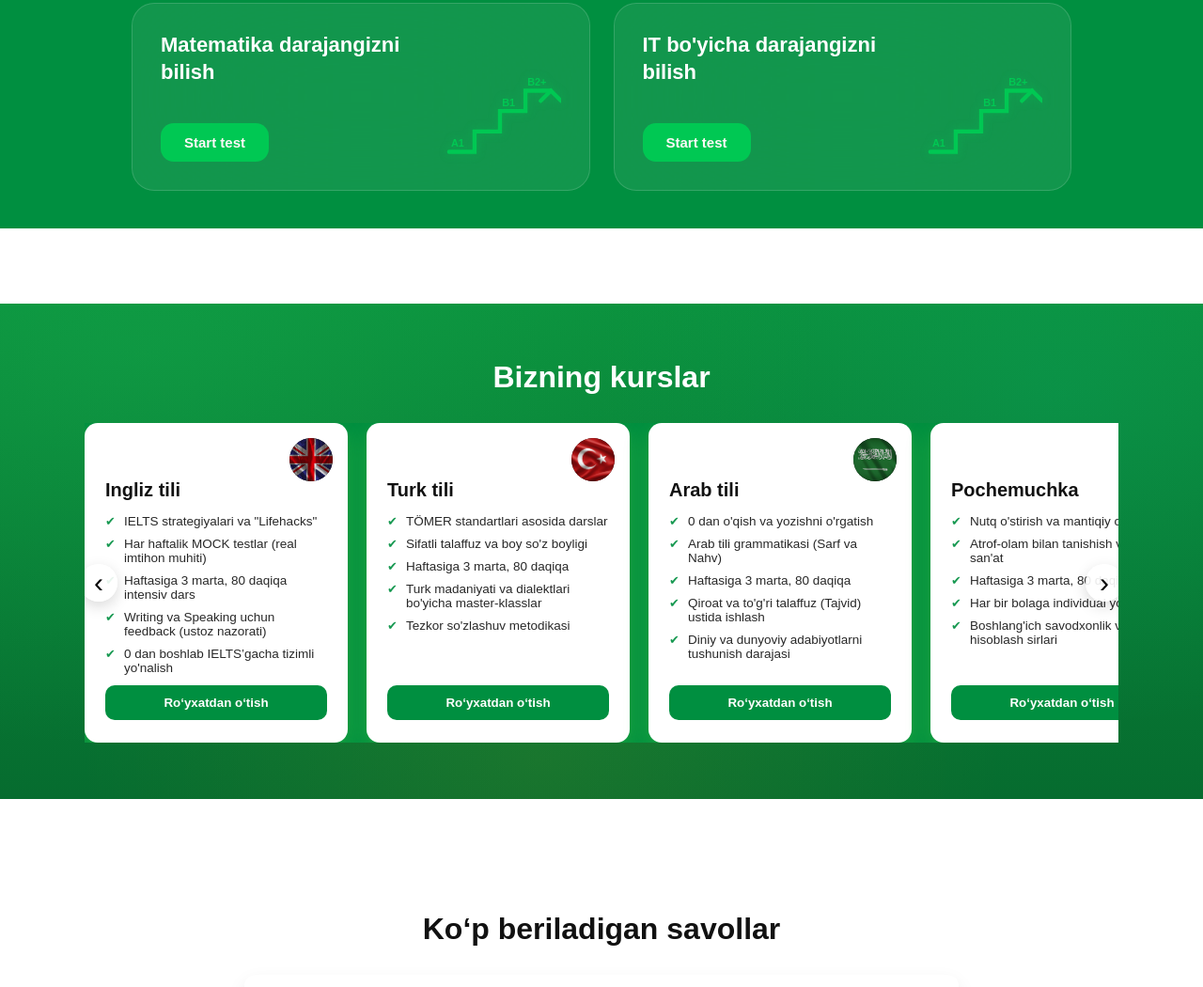
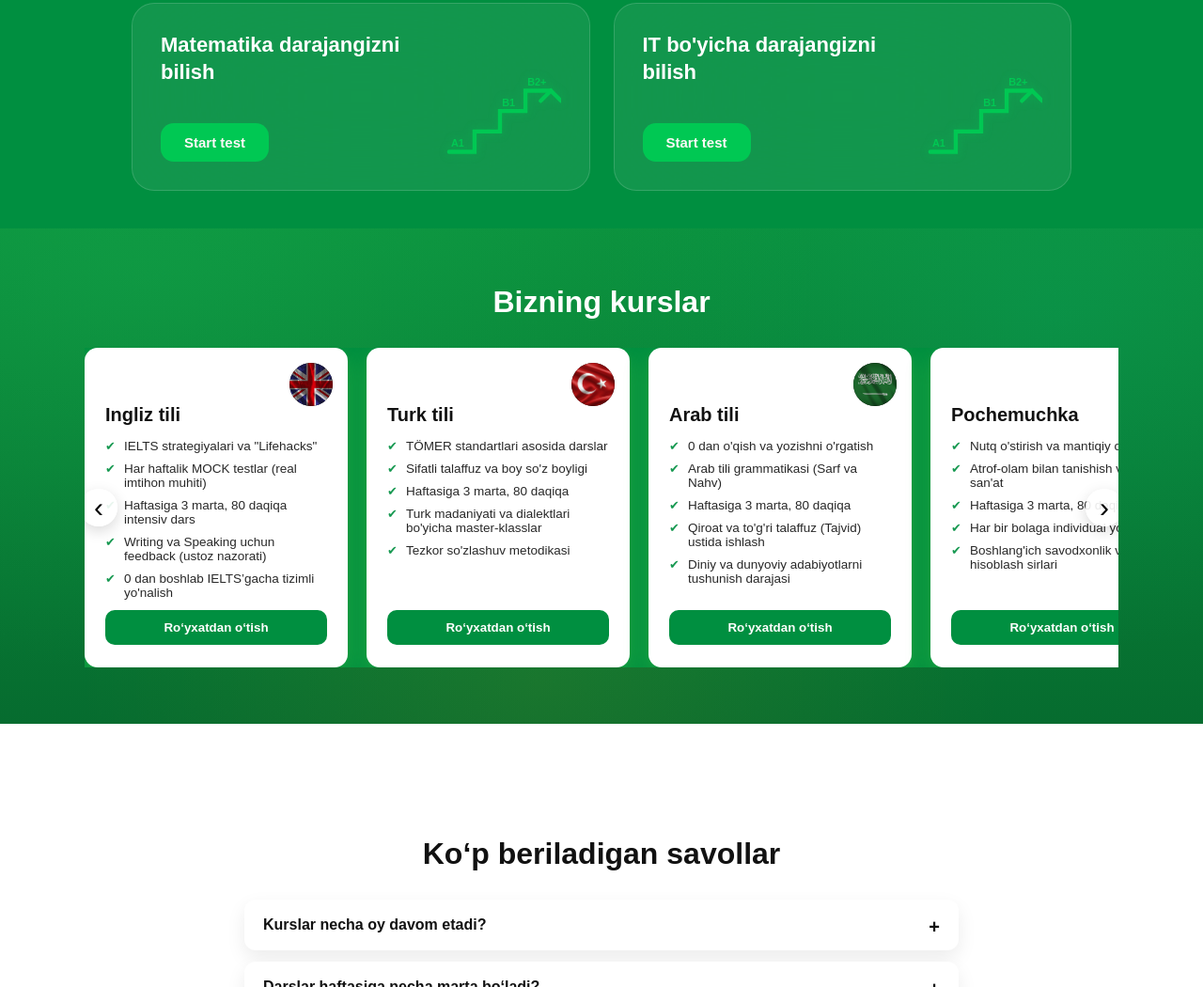
Before and after one commit to SirojiddinAhmedov/Sof-talim, a plain HTML site: page index.html in a window 1280 px wide. Shown: the part 859-1909 px from the top of the page at 94% size. Drawn offline with Linux system fonts and the light colour scheme.

Commit message:
margin changed

```diff
--- a/CSS/style.css
+++ b/CSS/style.css
@@ -220,7 +220,7 @@ form button:hover {
 .courses {
    position: relative;
   overflow: hidden;
-  margin: 80px 0;
+  /* margin: 80px 0; */
   padding: 60px 20px;
   text-align: center;
   background:
```
